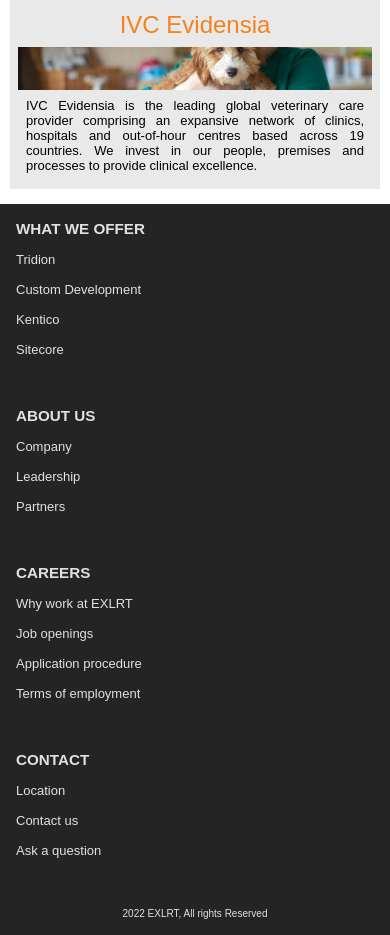
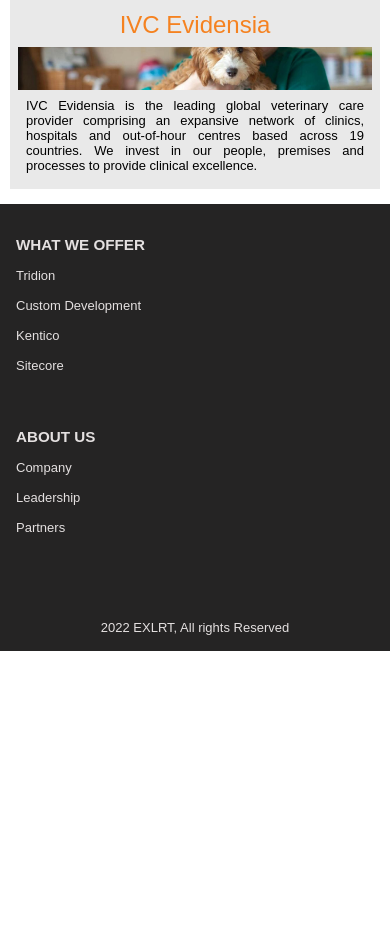
Before and after one commit to ognjenp1/fec-training, a plain HTML site: page task-4/index.html in a window 390 px wide. Shown: the part 1473-2408 px from the top of the page. After the commit the page ends 2124 px from the top, so only its background shows below. Drawn offline with Linux system fonts and the light colour scheme.

Commit message:
mobile done

```diff
--- a/task-4/assets/css/components/_footer.scss
+++ b/task-4/assets/css/components/_footer.scss
@@ -7,6 +7,7 @@
     background-color: $colorFooterMain;
     font-size: small;
     padding: $padding-md;
+    padding-top: $padding-lg;
     color: $colorLinkSecondary;
 
     ul {
@@ -14,9 +15,14 @@
     }
 }
 
+.footer__columns {
+    display: grid;
+    grid-template-rows: 1fr 1fr;
+}
+
 .footer__column {
     display: block;
-    margin-bottom: $margin-xxl;
+    margin-bottom: $margin-xl;
 
     li {
         margin: $margin-md 0;
@@ -27,9 +33,14 @@
     }
 }
 
+.footer__column + .footer__column + .footer__column {
+    display: none;
+}
+
 .footer__footnote {
+    grid-area: 3/1/4/2;
     max-width: fit-content;
-    margin: $margin-xxl auto 0 auto;
+    margin: 0 auto;
     font-weight: 300;
-    font-size: x-small;
+    font-size: small;
 }
```
Also changed, not shown: task-4/assets/css/master.css, 1 other file.
